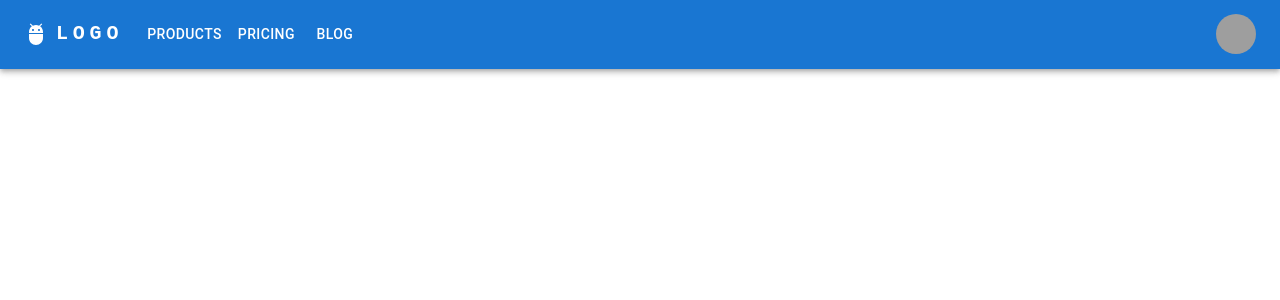
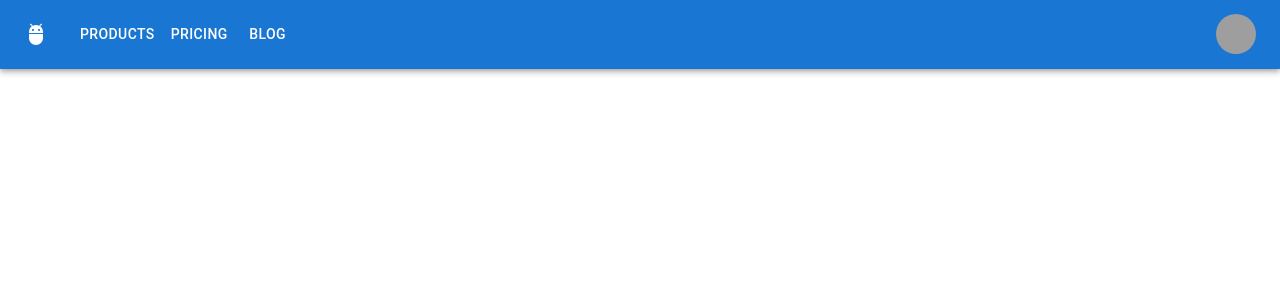
Before and after one commit to Chokealot/dragonfire-react, a React (Create React App) app in the folder dragonfire-react/: page / in a window 1280 px wide. Shown: the top 300 px of the page. Built offline with nearby package versions, Linux system fonts and the light colour scheme; grey boxes are pictures that could not be loaded.

Commit message:
Appbar added

```diff
--- a/dragonfire-react/src/App.tsx
+++ b/dragonfire-react/src/App.tsx
@@ -1,12 +1,14 @@
-import React from 'react';
+import React, { createRef, useRef } from 'react';
 import logo from './logo.svg';
 import './App.css';
 import Menubar from './components/Menubar';
+
 
 function App() {
   return (
     <div className="App">
       <Menubar />
+      <img ref={useRef("/assets/SmartCraft_Logo.jpg")} />
     </div>
   );
 }
--- a/dragonfire-react/src/components/Menubar.tsx
+++ b/dragonfire-react/src/components/Menubar.tsx
@@ -55,7 +55,6 @@ const ResponsiveAppBar = () => {
               textDecoration: 'none',
             }}
           >
-            LOGO
           </Typography>
 
           <Box sx={{ flexGrow: 1, display: { xs: 'flex', md: 'none' } }}>
```
Also changed, not shown: dragonfire-react/src/assets/SmartCraft_Logo.jpg (added).
